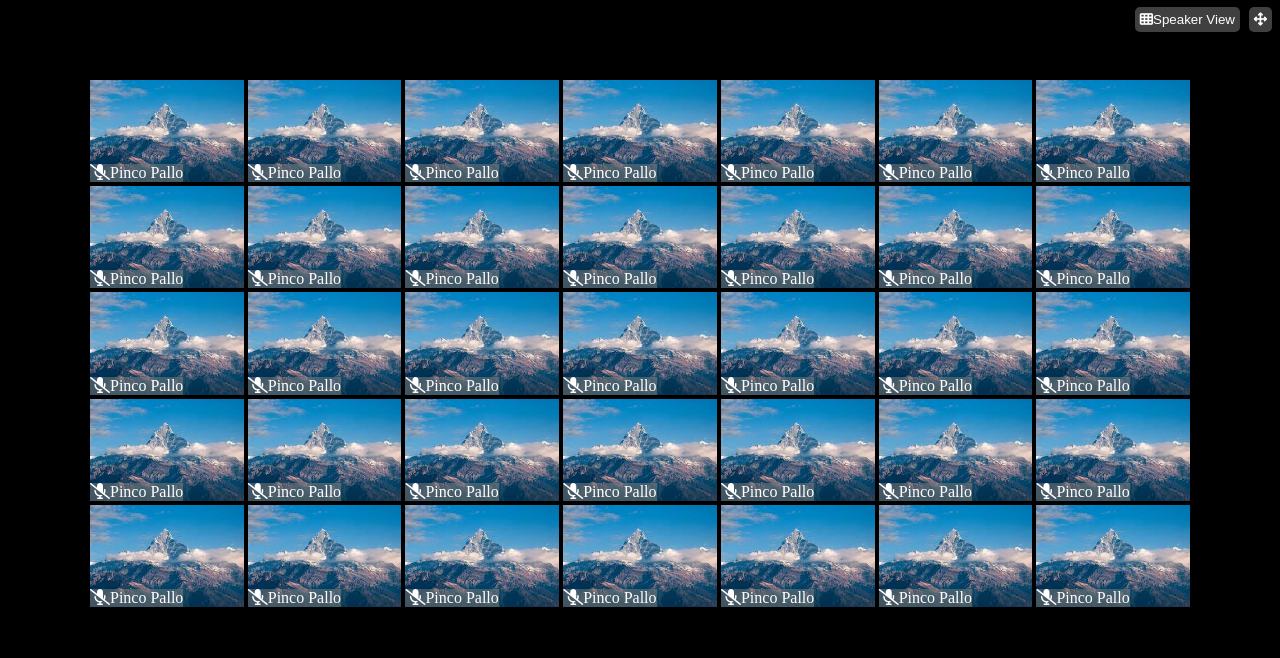
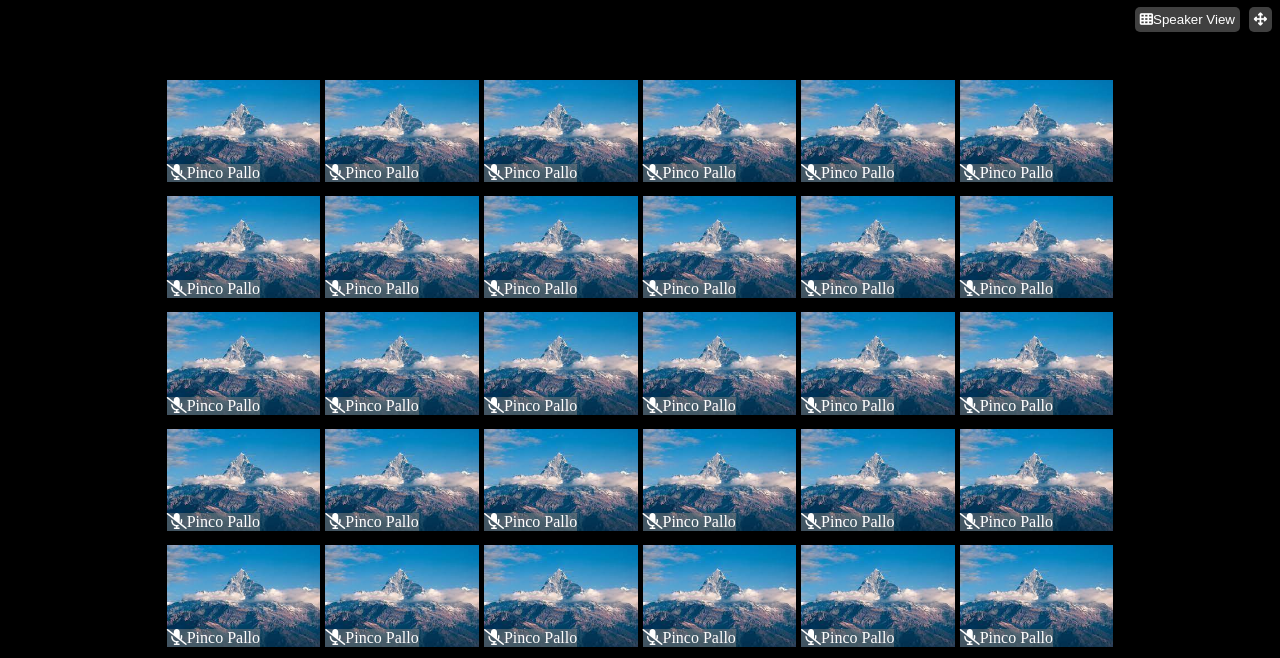
Before and after one commit to TheDusty117/html-css-zoom, a plain HTML site: page index.html in a window 1280 px wide. Shown: the top 658 px of the page. Drawn offline with Linux system fonts and the light colour scheme.

Commit message:
FIX images spacing fixed

```diff
--- a/css/app.css
+++ b/css/app.css
@@ -74,8 +74,12 @@ footer{
 .row{
   display: flex;
   justify-content: space-between;
+  align-content: center;
   row-gap: x;
+  justify-content: center;
+  column-gap: 5px;
   flex-wrap: wrap; /* uso il wrap per far andare a capo i vari elementi */
+  row-gap: 10px;
 }
 
 .mountain-img{
```
